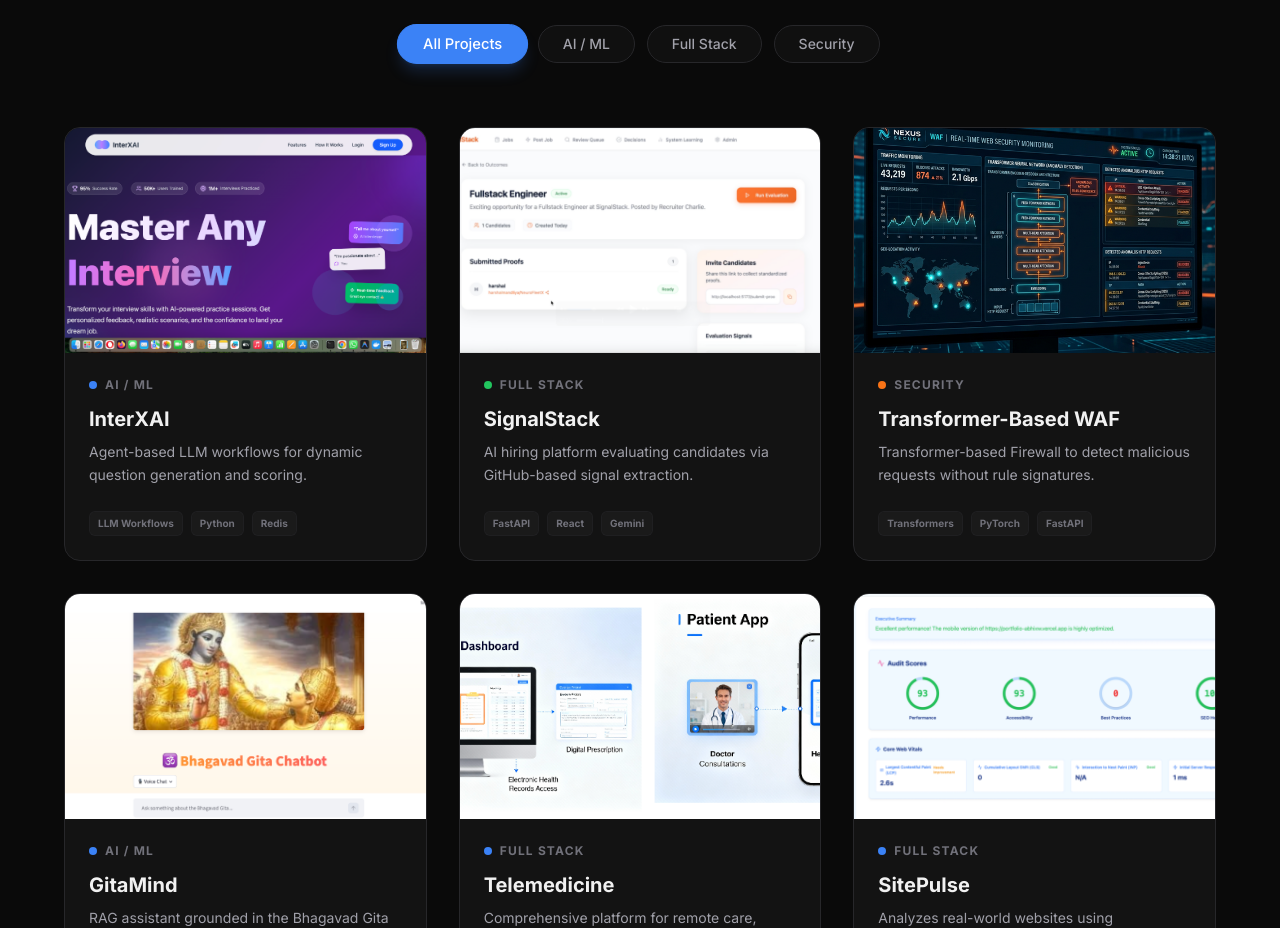
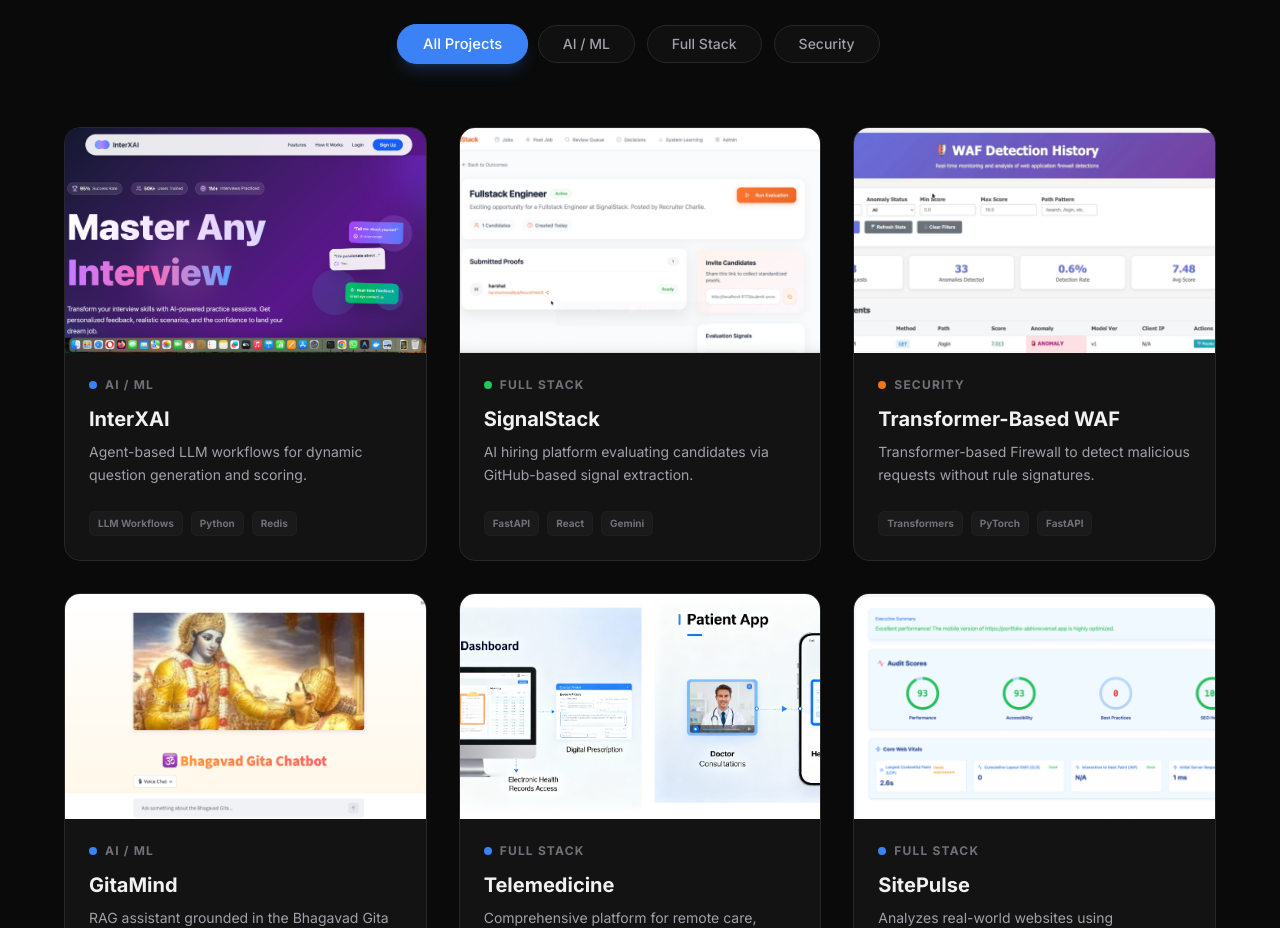
Before and after one commit to abhixw/Portfolio_abhixw, a React (Vite) app: page / in a window 1280 px wide. Shown: the part 3200-4128 px from the top of the page. Built offline with nearby package versions, Linux system fonts and the light colour scheme.

Commit message:
Update Transformer-Based WAF project image with new dashboard screenshot

```diff
--- a/src/components/Projects.jsx
+++ b/src/components/Projects.jsx
@@ -29,7 +29,7 @@ const projects = [
         category: 'Security',
         tagline: 'Anomalous HTTP detection system',
         description: 'Transformer-based Firewall to detect malicious requests without rule signatures.',
-        image: '/transformer_waf_preview.png',
+        image: '/waf_dashboard_preview.png',
         repo: 'https://github.com/abhixw/Web-Application-Firewall',
         tech: ['Transformers', 'PyTorch', 'FastAPI'],
         accent: 'orange'
```
Also changed, not shown: public/transformer_waf_preview.png (deleted), public/waf_dashboard_preview.png (added).
